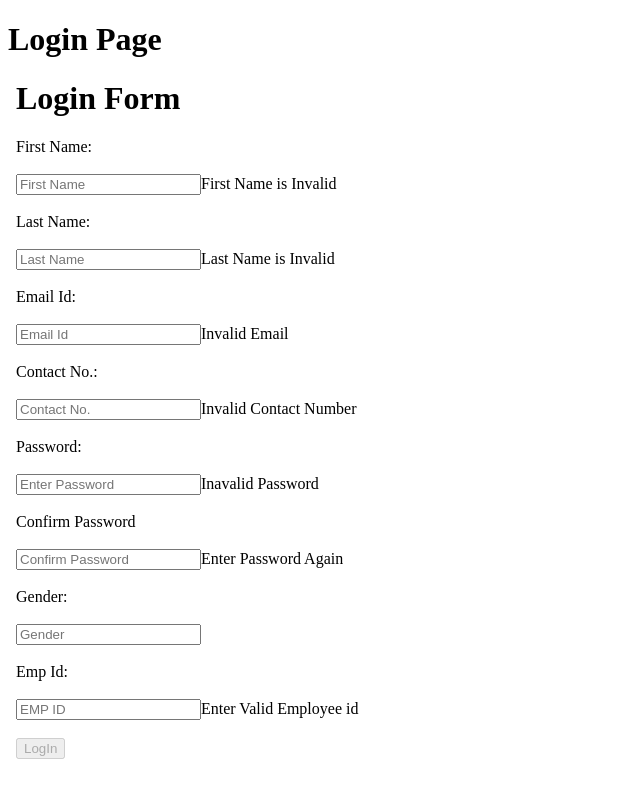
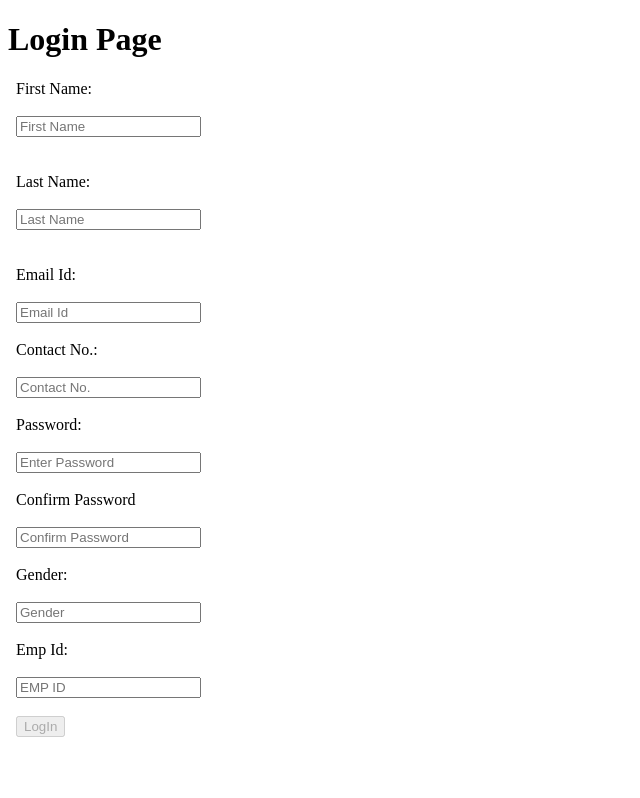
Before and after one commit to rohit-goel/Loginform, an Angular app: page / in a window 1280 px wide. Shown: the whole page, without its empty margins (0-640 px from the left). Built offline with nearby package versions, Linux system fonts and the light colour scheme.

Commit message:
6th changes

```diff
--- a/src/app/app.module.ts
+++ b/src/app/app.module.ts
@@ -6,6 +6,7 @@ import { RouterModule, Routes } from '@angular/router';
 import { AppComponent } from './app.component';
 import { ViewformdataComponent } from './viewformdata/viewformdata.component';
 import { EditformdataComponent } from './editformdata/editformdata.component';
+import { FormserviceService } from './formservice.service';
 
 const routes: Routes = [
   {
@@ -33,7 +34,7 @@ const routes: Routes = [
     ReactiveFormsModule,
     RouterModule.forRoot(routes)
   ],
-  providers: [],
+  providers: [FormserviceService],
   bootstrap: [AppComponent]
 })
 export class AppModule { }
--- a/src/app/editformdata/editformdata.component.css
+++ b/src/app/editformdata/editformdata.component.css
@@ -0,0 +1,5 @@
+.invalidity{
+    background-color: lightpink;
+    color: red;
+    padding: 10px;
+}
--- a/src/app/editformdata/editformdata.component.html
+++ b/src/app/editformdata/editformdata.component.html
@@ -6,15 +6,20 @@
 
 <body>
 
-  <h1>Login Form</h1>
-  <form [formGroup]="loginForm">
+
+  <form [formGroup]="loginForm" (ng-submit)="loginform()">
     <label>
       First Name:
       <br />
       <br />
-      <input type="text" placeholder="First Name" formControlName="firstname">
-      <span *ngIf="!loginForm.controls['firstname'].valid">First Name is Invalid</span>
-      <span *ngIf="!loginForm.controls['firstname'].invalid">First Name is Valid</span>
+      <div>
+        <div>
+          <input type="text" placeholder="First Name" formControlName="firstname">
+        </div>
+        <div>
+          <span class="invalidity" *ngIf="loginForm.controls['firstname'].touched && !loginForm.controls['firstname'].valid">Please Enter the First Name</span>
+        </div>
+      </div>
     </label>
     <br />
     <br />
@@ -23,8 +28,9 @@
       <br />
       <br />
       <input type="text" placeholder="Last Name" formControlName="lastname">
-      <span *ngIf="!loginForm.controls['lastname'].valid">Last Name is Invalid</span>
-      <span *ngIf="!loginForm.controls['lastname'].invalid">Last Name is Valid</span>
+      <div>
+        <span *ngIf="loginForm.controls['lastname'].touched && !loginForm.controls['lastname'].valid">Please Enter Valid Name</span>
+      </div>
     </label>
     <br />
     <br />
@@ -33,8 +39,7 @@
       <br />
       <br />
       <input type="text" placeholder="Email Id" formControlName="emailid">
-      <span *ngIf="!loginForm.controls['emailid'].valid">Invalid Email</span>
-      <span *ngIf="!loginForm.controls['emailid'].invalid">Valid Email</span>
+      <span *ngIf="loginForm.controls['emailid'].touched && !loginForm.controls['emailid'].valid">Invalid Email</span>
     </label>
     <br />
     <br />
@@ -43,8 +48,7 @@
       <br />
       <br />
       <input type="text" placeholder="Contact No." formControlName="contact">
-      <span *ngIf="!loginForm.controls['contact'].valid">Invalid Contact Number</span>
-      <span *ngIf="!loginForm.controls['contact'].invalid">Valid Contact Number</span>
+      <span *ngIf="loginForm.controls['contact'].touched && !loginForm.controls['contact'].valid">Invalid Contact Number</span>
     </label>
     <br />
     <br />
@@ -53,8 +57,7 @@
       <br />
       <br />
       <input type="password" placeholder="Enter Password" formControlName="password">
-      <span *ngIf="!loginForm.controls['password'].valid">Inavalid Password</span>
-      <span *ngIf="!loginForm.controls['password'].invalid">Valid Password</span>
+      <span *ngIf="loginForm.controls['password'].touched && !loginForm.controls['password'].valid">Inavalid Password</span>
     </label>
     <br />
     <br />
@@ -63,8 +66,7 @@
       <br />
       <br />
       <input type="password" placeholder="Confirm Password" (keyup)="password_confirmation()" formControlName="confirmpassword">
-      <span *ngIf="!loginForm.controls['confirmpassword'].valid">Enter Password Again</span>
-      <span *ngIf="!loginForm.controls['confirmpassword'].invalid">Valid Password</span>
+      <span *ngIf="loginForm.controls['confirmpassword'].touched && !loginForm.controls['confirmpassword'].value !== !loginForm.controls['password'].value">Enter Password Again</span>
     </label>
     <br />
     <br />
@@ -82,12 +84,11 @@
       <br />
       <br />
       <input type="text" placeholder="EMP ID" formControlName="empid">
-      <span *ngIf="!loginForm.controls['empid'].valid">Enter Valid Employee id</span>
-      <span *ngIf="!loginForm.controls['empid'].invalid">Valid Employee id</span>
+      <span *ngIf="loginForm.controls['empid'].touched && !loginForm.controls['empid'].valid">Enter Valid Employee id</span>
     </label>
     <br />
     <br />
-    <button type="submit" [disabled]="!loginForm.valid" (click)="loginform()">LogIn</button>
+    <button type="submit" [disabled]="!loginForm.valid"  >LogIn</button>
   </form>
 </body>
 
--- a/src/app/editformdata/editformdata.component.ts
+++ b/src/app/editformdata/editformdata.component.ts
@@ -1,6 +1,7 @@
 import { Component, OnInit } from '@angular/core';
 import { FormGroup, FormControl, Validators } from '@angular/forms';
 import { Router } from '../../../node_modules/@angular/router';
+import { FormserviceService } from '../formservice.service';
 
 @Component({
   selector: 'app-editformdata',
@@ -8,35 +9,34 @@ import { Router } from '../../../node_modules/@angular/router';
   styleUrls: ['./editformdata.component.css']
 })
 export class EditformdataComponent implements OnInit {
-
   loginForm: FormGroup
+  data;
   password_confirmation() {
     if (this.loginForm.value.password !== this.loginForm.value.confirmpassword) {
-      // console.log("wrong");
     }
     else {
-      // console.log("correct");
+      return true;
     }
   }
   loginform() {
-    localStorage.setItem("totaldata", JSON.stringify(this.loginForm.value));
+    this.data=this.loginForm.value;
+    this.formservice.setMethod(this.data);
     this.routes.navigate(["/viewdata"]);
   }
 
-  constructor(private routes: Router) {
+  constructor(private formservice : FormserviceService,private routes: Router) {
     this.loginForm = new FormGroup({
-      firstname: new FormControl('', [Validators.required, Validators.pattern('[a-zA-Z ]*')]),
-      lastname: new FormControl('', [Validators.required, Validators.pattern('[a-zA-Z ]*')]),
+      firstname: new FormControl('', [Validators.required, Validators.pattern('[a-zA-Z ]*'),Validators.minLength(2)]),
+      lastname: new FormControl('', [Validators.required, Validators.pattern('[a-zA-Z ]*'),Validators.minLength(4)]),
       emailid: new FormControl('', [Validators.required, Validators.email]),
       contact: new FormControl('', [Validators.required, Validators.minLength(10), Validators.maxLength(10), Validators.pattern('[0-9]*')]),
-      password: new FormControl('', [Validators.required, Validators.minLength(8), Validators.maxLength(20)]),
+      password: new FormControl('', [Validators.required, Validators.minLength(8), Validators.maxLength(20),Validators.pattern('[a-zA-Z]*')]),
       gender: new FormControl('', [Validators.required, Validators.pattern('[a-zA-Z ]*')]),
       confirmpassword: new FormControl('', [Validators.required, Validators.minLength(8), Validators.maxLength(20)]),
-      empid: new FormControl('', [Validators.required, Validators.minLength(4), Validators.maxLength(4), Validators.pattern('[0-9]*')])
+      empid: new FormControl('', [Validators.required, Validators.minLength(4), Validators.maxLength(4)])
     });
 
   }
-
   ngOnInit() {
   }
 
--- /dev/null
+++ b/src/app/formservice.service.ts
@@ -0,0 +1,16 @@
+import { Injectable } from '@angular/core';
+
+@Injectable({
+  providedIn: 'root'
+})
+export class FormserviceService {
+  storeData;
+  constructor() { }
+  setMethod(dataReceived){
+    this.storeData=dataReceived;
+  }
+  getMethod(){
+    return this.storeData;
+  }
+
+}
--- a/src/app/viewformdata/viewformdata.component.ts
+++ b/src/app/viewformdata/viewformdata.component.ts
@@ -1,5 +1,6 @@
 import { Component, OnInit } from '@angular/core';
 import { Router } from '../../../node_modules/@angular/router';
+import { FormserviceService } from '../formservice.service';
 
 @Component({
   selector: 'app-viewformdata',
@@ -8,10 +9,9 @@ import { Router } from '../../../node_modules/@angular/router';
 })
 export class ViewformdataComponent implements OnInit {
   show;
-  constructor(private routes:Router) {
-    this.show = JSON.parse(localStorage.getItem("totaldata"));
+  constructor( private formservice:FormserviceService,private routes:Router) {
+    this.show=formservice.getMethod();
   }
-
   ngOnInit() {
   }
   backtoedit() {
```
Also changed, not shown: 1 other file (tests, documents, lock files or other folders).
